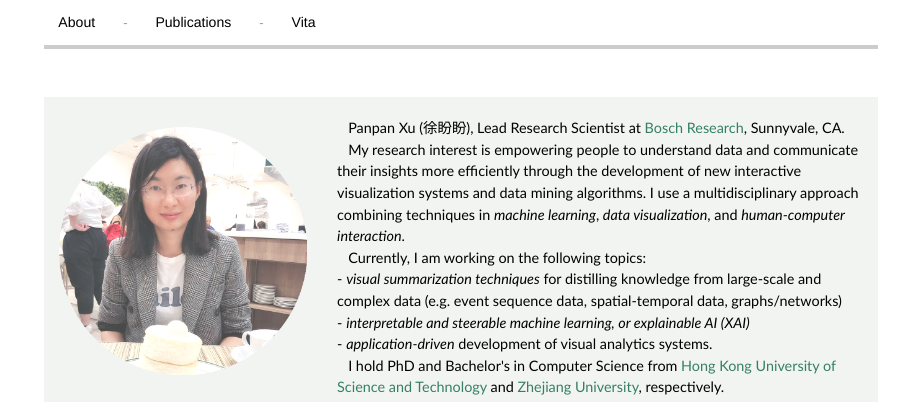
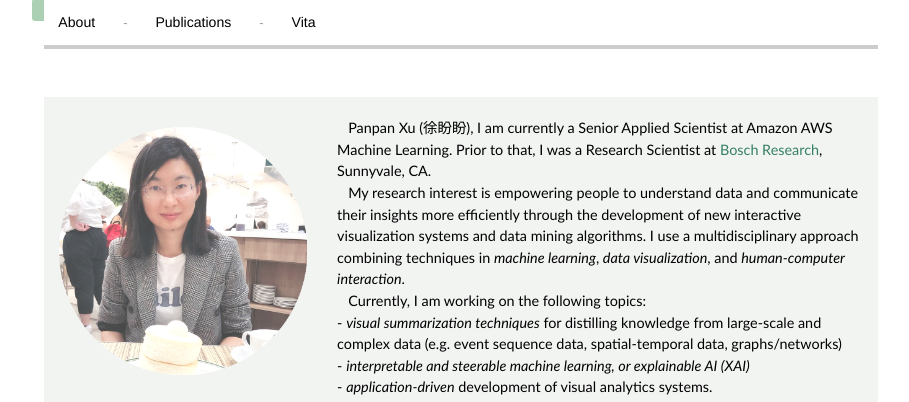
Before and after one commit to lliquid/homepage, a website: page index.html in a window 1280 px wide. Shown: the top 402 px of the page, without its empty margins (179-1088 px from the left). Drawn offline with Linux system fonts and the light colour scheme.

Commit message:
update job info

```diff
--- a/index.html
+++ b/index.html
@@ -61,7 +61,7 @@
                         </a>
                     </div>
                     <div class="large-8 columns">
-                    <p> &nbsp&nbsp Panpan Xu (徐盼盼), Lead Research Scientist at <a href="https://www.bosch.com/research/">Bosch Research</a>, Sunnyvale, CA.
+                    <p> &nbsp&nbsp Panpan Xu (徐盼盼), I am currently a Senior Applied Scientist at Amazon AWS Machine Learning. Prior to that, I was a Research Scientist at <a href="https://www.bosch.com/research/">Bosch Research</a>, Sunnyvale, CA.
                     <br> &nbsp&nbsp My research interest is empowering people to understand data and communicate their insights more efficiently through the development of new interactive visualization systems and data mining algorithms. I use a multidisciplinary approach combining techniques in <i>machine learning</i>, <i>data visualization</i>, and <i>human-computer interaction</i>.
                     <br> &nbsp&nbsp Currently, I am working on the following topics: <br> - <i> visual summarization techniques</i> for distilling knowledge from large-scale and complex data (e.g. event sequence data, spatial-temporal data, graphs/networks) <br> - <i>interpretable and steerable machine learning, or explainable AI (XAI)</i> <br> - <i>application-driven</i> development of visual analytics systems.
                     <br> &nbsp&nbsp I hold PhD and Bachelor's in Computer Science from <a href="https://en.wikipedia.org/wiki/Hong_Kong_University_of_Science_and_Technology">Hong Kong University of Science and Technology</a> and <a href="https://en.wikipedia.org/wiki/Zhejiang_University">Zhejiang University</a>, respectively. </p>
```
